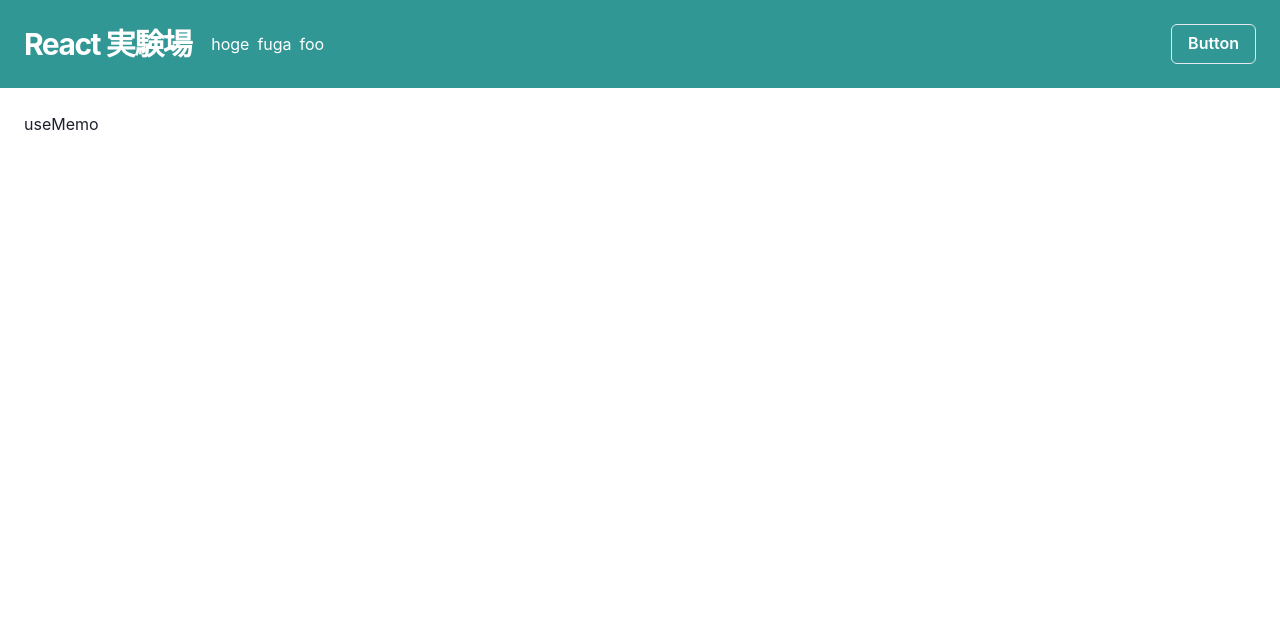
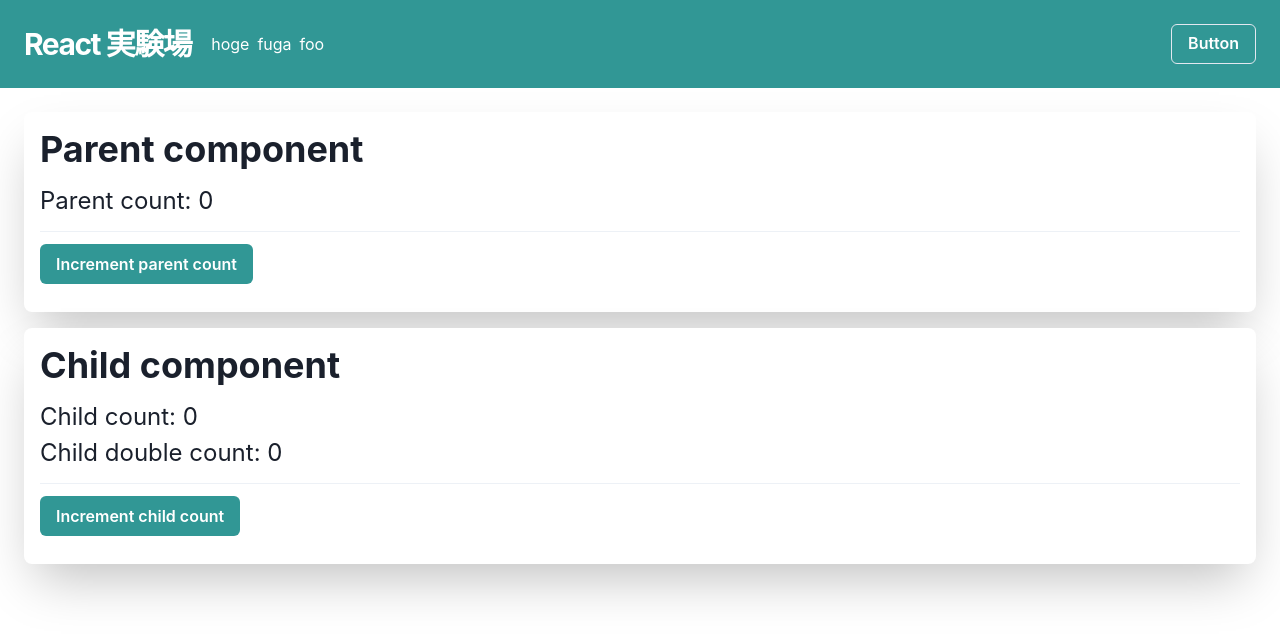
Before and after one commit to Ya-masou/react-expriment, a Next.js app: page /hooks/usememo in a window 1280 px wide. Shown: the top 638 px of the page. Built offline with nearby package versions, Linux system fonts and the light colour scheme.

Commit message:
useMemo やら memo 化に関する API を色々使用してみる

```diff
--- a/components/pages/UsememoPage.tsx
+++ b/components/pages/UsememoPage.tsx
@@ -1,3 +1,80 @@
+// 参考資料
+// * https://qiita.com/soarflat/items/b9d3d17b8ab1f5dbfed2
+import { useState, useEffect, VFC, memo, useCallback, useMemo } from "react"
+import {
+  Box,
+  Text,
+  Divider,
+  Button,
+  HStack,
+  VStack
+} from "@chakra-ui/react"
+import { Card } from "@/components/parts/Card"
+
+type ChildProps = {
+  count: number;
+  doubleCount: number;
+  handleClick: () => void;
+}
+
+
+const Child: VFC<ChildProps> = ({ count, doubleCount, handleClick }) => {
+  useEffect(() => {
+    console.log("Child is rendered.")
+  })
+
+  return (
+    <Card title="Child component">
+      <Box paddingY={3}>
+        <Text fontSize="2xl">Child count: {count}</Text>
+        <Text fontSize="2xl">Child double count: {doubleCount}</Text>
+      </Box>
+      <Divider />
+      <Box paddingY={3}>
+        <HStack>
+          <Button colorScheme='teal' variant='solid' onClick={handleClick}>Increment child count</Button>
+        </HStack>
+      </Box>
+    </Card>
+  )
+}
+
+const MemoChild = memo(Child)
+
 export const UsememoPage = () => {
-  return <div>useMemo</div>
+  const [count, setCount] = useState(0)
+  const [childCount, setChildCount] = useState(0)
+
+  console.log("Parent rendering start =============>")
+
+  useEffect(() => {
+    console.log("Parent is rendered.")
+  })
+
+  const incrementChildCount = useCallback(() => {
+    console.log("Called incrementChildCount.")
+    setChildCount(childCount + 1)
+  }, [childCount])
+
+  const doubledChildCount = useMemo(() => {
+    console.log("Called doubleChildCount.")
+    return childCount * 2
+  }, [childCount])
+
+  return (
+    <VStack spacing={4}>
+      <Card title="Parent component">
+        <Box paddingY={3}>
+          <Text fontSize="2xl">Parent count: {count}</Text>
+        </Box>
+        <Divider />
+        <Box paddingY={3}>
+          <HStack>
+            <Button colorScheme='teal' variant='solid' onClick={() => setCount(count + 1)}>Increment parent count</Button>
+          </HStack>
+        </Box>
+      </Card>
+      <MemoChild count={childCount} doubleCount={doubledChildCount} handleClick={incrementChildCount} />
+    </VStack>
+  )
 }
```
